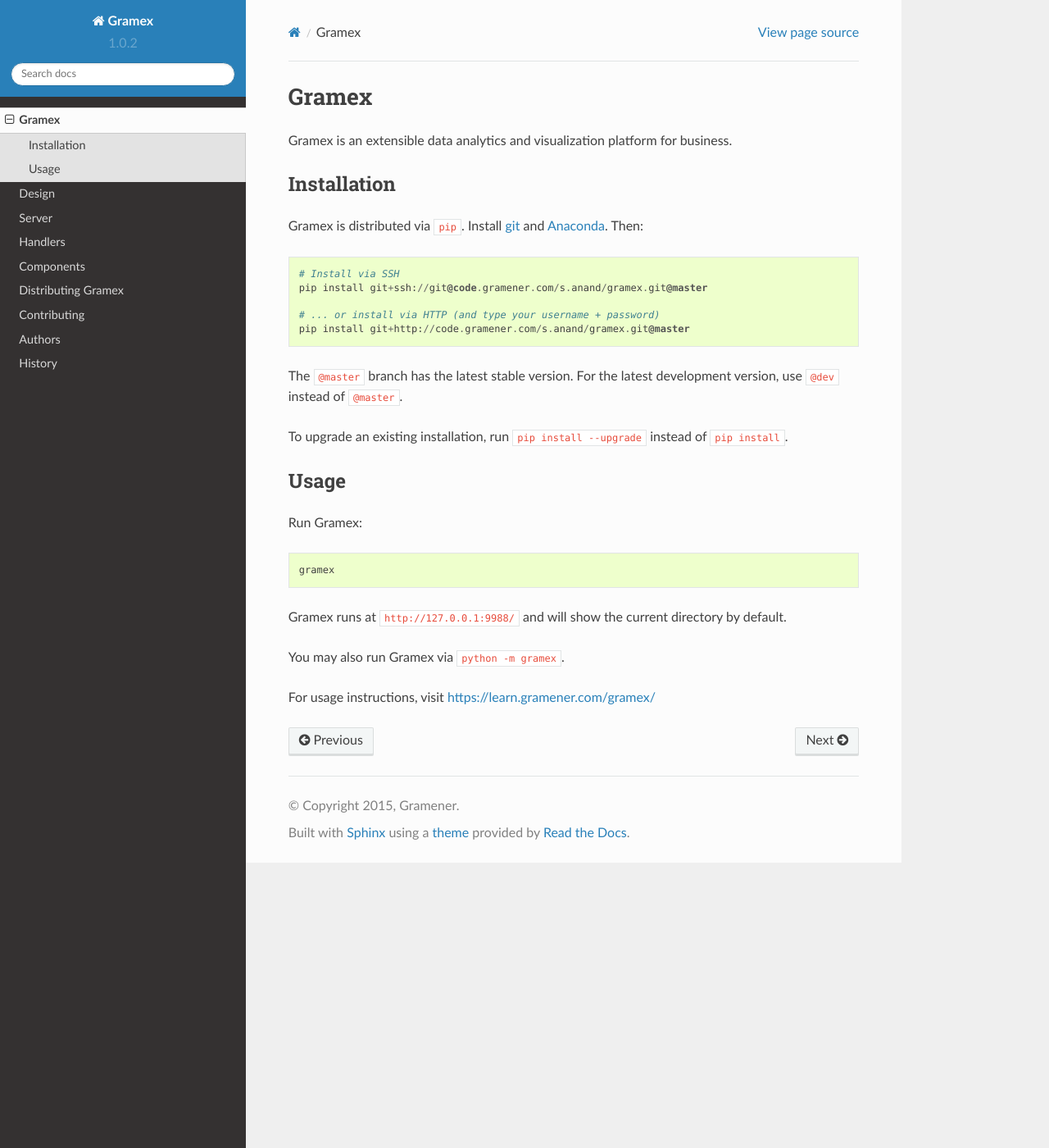
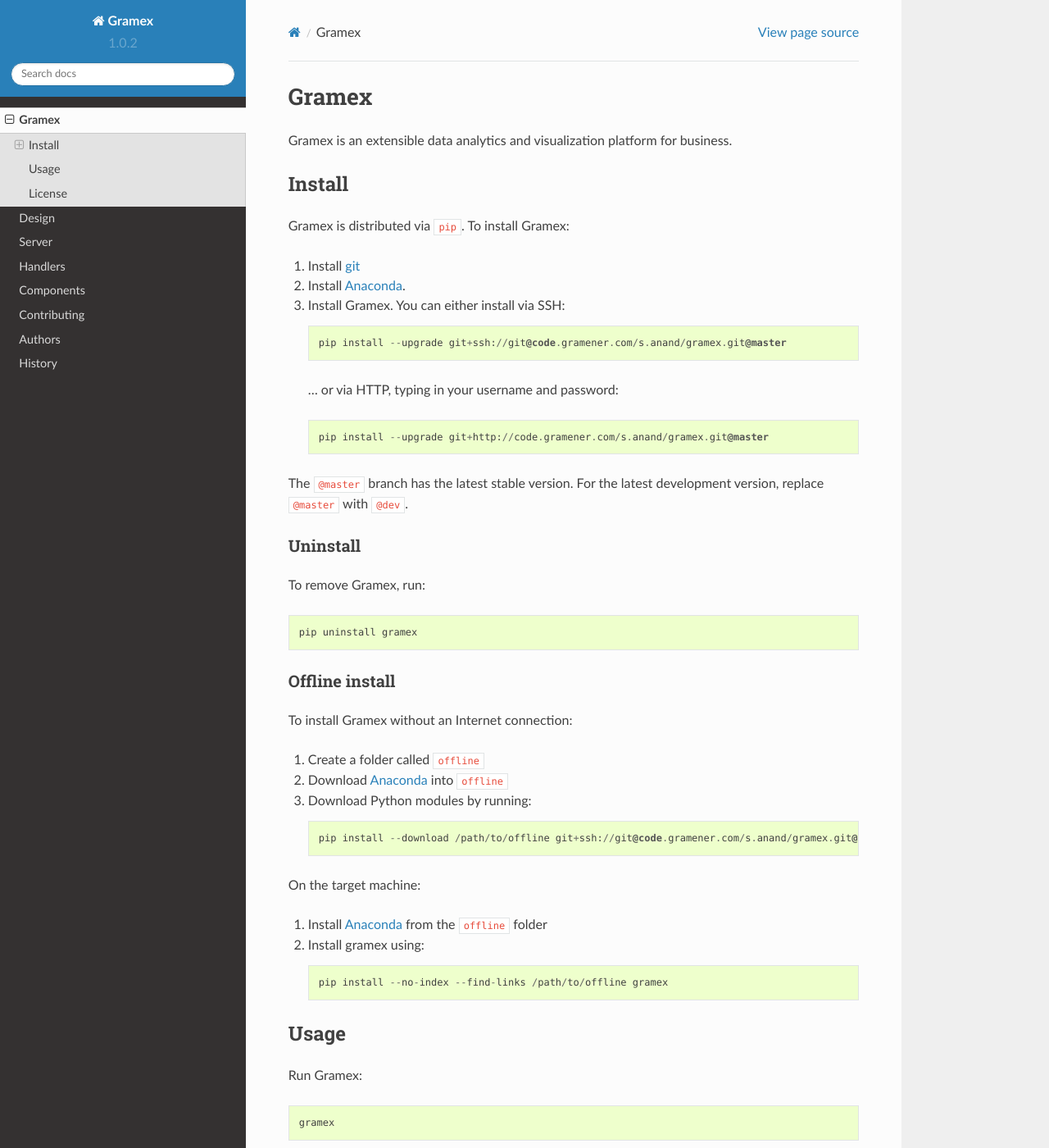
Before and after one commit to gramener/gramex, a Sphinx documentation site: the page built from docs/readme.rst, in a window 1280 px wide and 1400 px high. Shown: the whole window at 82% size. Built offline with Sphinx 7.4.7 and the Read the Docs theme 2.0.0, drawn with Linux system fonts in a browser that asks for light colours; some of the changed text lies outside the part shown.

Commit message:
Document uninstall, offline install

```diff
--- a/README.rst
+++ b/README.rst
@@ -3,25 +3,53 @@
 
 Gramex is an extensible data analytics and visualization platform for business.
 
-Installation
-------------
+Install
+-------
 
 .. _git: https://git-scm.com/
 .. _Anaconda: http://continuum.io/downloads
 
-Gramex is distributed via ``pip``. Install `git`_ and `Anaconda`_. Then::
+Gramex is distributed via ``pip``. To install Gramex:
 
-    # Install via SSH
-    pip install git+ssh://git@code.gramener.com/s.anand/gramex.git@master
+1. Install `git`_
+2. Install `Anaconda`_.
+3. Install Gramex. You can either install via SSH::
 
-    # ... or install via HTTP (and type your username + password)
-    pip install git+http://code.gramener.com/s.anand/gramex.git@master
+    pip install --upgrade git+ssh://git@code.gramener.com/s.anand/gramex.git@master
+
+  ... or via HTTP, typing in your username and password::
+
+    pip install --upgrade git+http://code.gramener.com/s.anand/gramex.git@master
 
 The ``@master`` branch has the latest stable version. For the latest development
-version, use ``@dev`` instead of ``@master``.
+version, replace ``@master`` with ``@dev``.
 
-To upgrade an existing installation, run ``pip install --upgrade`` instead of
-``pip install``.
+Uninstall
+~~~~~~~~~
+
+To remove Gramex, run::
+
+    pip uninstall gramex
+
+
+Offline install
+~~~~~~~~~~~~~~~
+
+To install Gramex without an Internet connection:
+
+1. Create a folder called ``offline``
+2. Download `Anaconda`_ into ``offline``
+3. Download Python modules by running::
+
+    pip install --download /path/to/offline git+ssh://git@code.gramener.com/s.anand/gramex.git@master
+
+On the target machine:
+
+1. Install `Anaconda`_ from the ``offline`` folder
+2. Install gramex using::
+
+    pip install --no-index --find-links /path/to/offline gramex
+
 
 Usage
 -----
@@ -36,3 +64,9 @@
 You may also run Gramex via ``python -m gramex``.
 
 For usage instructions, visit https://learn.gramener.com/gramex/
+
+
+License
+-------
+
+This version of Gramex does not require a license.
--- a/docs/distribution.rst
+++ /dev/null
@@ -1,8 +0,0 @@
-Distributing Gramex
-===================
-
-Offline installation
---------------------
-
-License
--------
--- a/docs/index.rst
+++ b/docs/index.rst
@@ -14,7 +14,6 @@
    server
    handlers
    components
-   distribution
    contributing
    authors
    history
```
Also changed, not shown: CONTRIBUTING.rst (+7 -1 lines), 3 other files.
